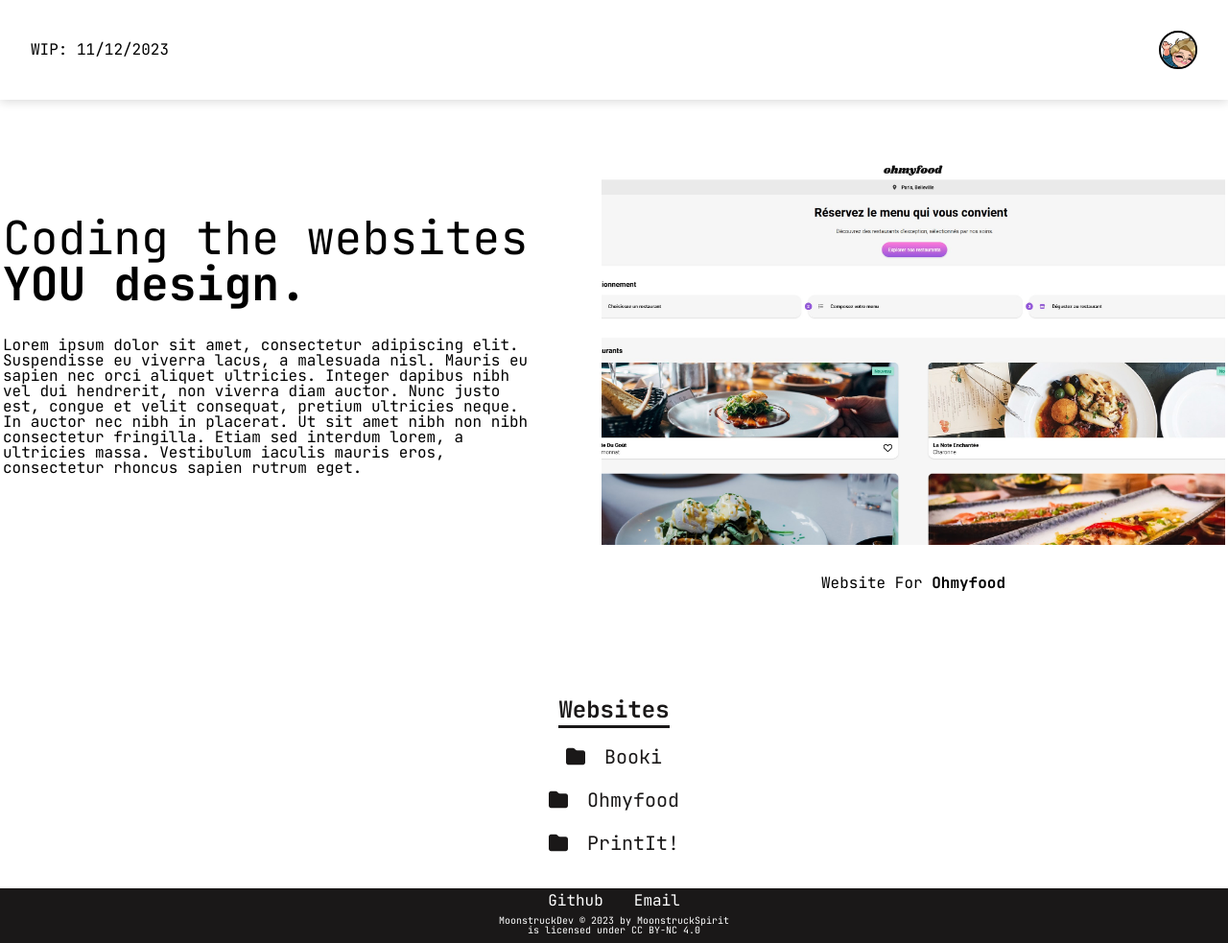
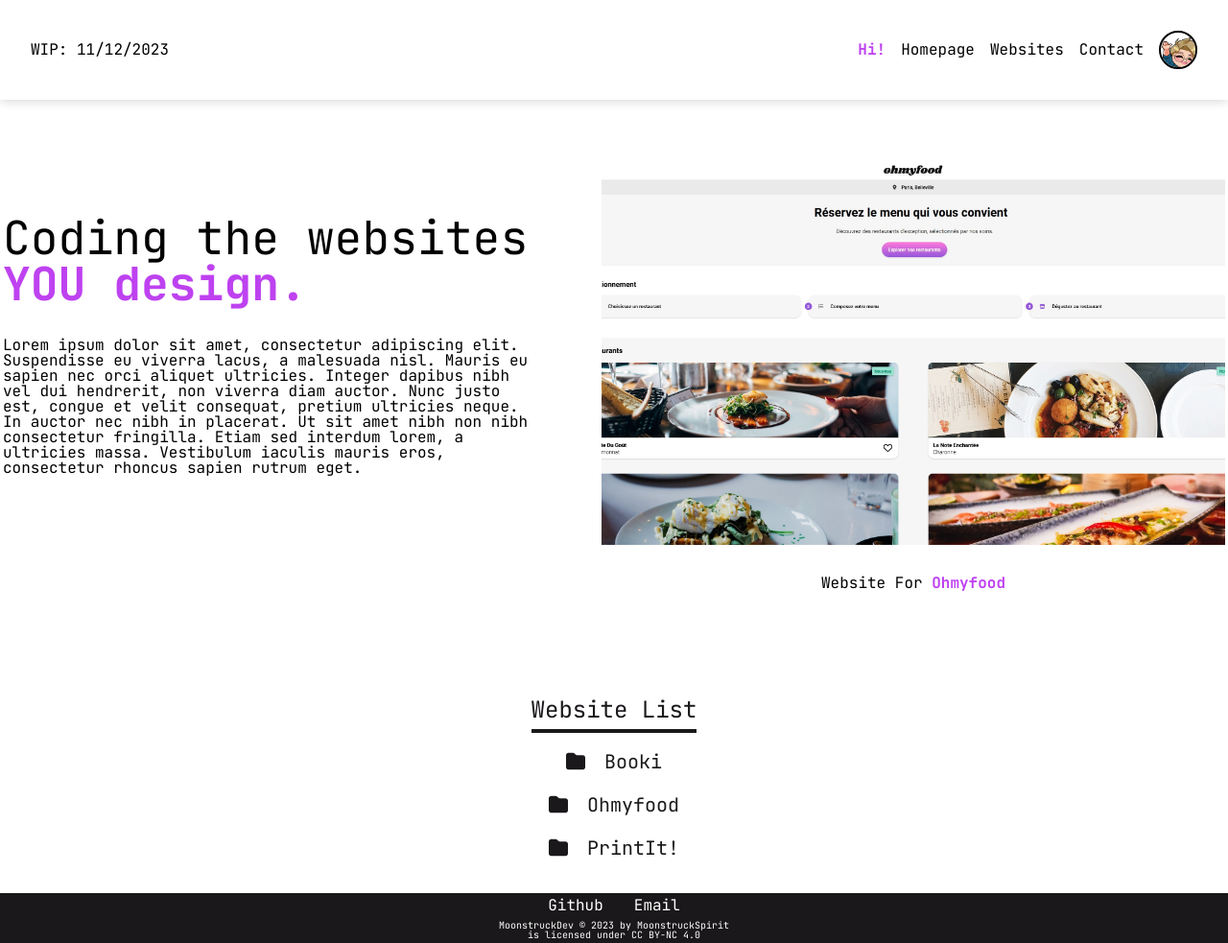
Before and after one commit to MoonstruckDev/Portfolio, a website: page index.html in a window 1280 px wide. Shown: the top 983 px of the page at 96% size. Drawn offline with Linux system fonts and the light colour scheme.

Commit message:
Added Website Title to HTML Changed Span color

```diff
--- a/index.html
+++ b/index.html
@@ -22,7 +22,17 @@
 <body>
     <header class="header">
         <h2>WIP: 11/12/2023</h2>
-        <img class="header__logo" src="assets/images/wave.gif" alt="MoonstruckDev's profile picture">
+        <nav class="header__nav">
+            <ul class="nav__list">
+                <li class="list__item"><a href="#"><span>Hi!</span></a></li>
+                <li class="list__item"><a href="#">Homepage</a></li>
+                <li class="list__item"><a href="#">Websites</a></li>
+                <li class="list__item"><a href="#">Contact</a></li>
+            </ul>
+            <img class="header__logo" src="assets/images/wave.gif" alt="MoonstruckDev's profile picture">
+        </nav>
+
+
     </header>
     <main class="main-container">
         <section class="hero">
@@ -41,7 +51,8 @@
                 <p class="hero__banner__tagline">Website For <span>Ohmyfood</span></p>
             </aside>
         </section>
-        <div class="container">
+        <section class="container">
+            <h2 class="container__title">Website List</h2>
             <a href="https://booki.moonstruck.pro" class="container__link">
                 <i class="container__icon fa-solid fa-folder"></i>Booki
             </a>
@@ -51,7 +62,7 @@
             <a href="https://printit.moonstruck.pro" class="container__link">
                 <i class="container__icon fa-solid fa-folder"></i>PrintIt!
             </a>
-        </div>
+        </section>
     </main>
 
     <footer class="footer">
--- a/style.scss
+++ b/style.scss
@@ -4,7 +4,8 @@
 
 // Vars
 
-$primary-color: #1a1818;
+$primary-color: #1a181a;
+$secondary-color: #be42f0;
 
 body {
     position: relative;
@@ -27,6 +28,13 @@
         height: 2.5rem;
         aspect-ratio: 1/1;
     }
+
+    &__nav, .nav__list {
+        display: flex;
+        flex-direction: row;
+        gap: 1rem;
+        align-items: center;
+    }
 }
 
 .main-container {
@@ -38,6 +46,7 @@
 
 span {
     font-weight: bold;
+    color: $secondary-color;
 }
 .hero {
     // position: relative;
@@ -111,14 +120,20 @@
     overflow: hidden;
     text-overflow: ellipsis;
 
-    &::before {
-        content: "Websites";
+    &__title {
         font-size: 1.5rem;
-        font-weight: 700;
-        width: min-content;
-        padding-bottom: .25rem;
-        border-bottom: $primary-color 0.2rem solid;
+        border-bottom: $primary-color .25rem solid;
+        padding-bottom: .5rem;
     }
+
+    // &::before {
+    //     content: "Websites";
+    //     font-size: 1.5rem;
+    //     font-weight: 700;
+    //     width: min-content;
+    //     padding-bottom: .25rem;
+    //     border-bottom: $primary-color 0.2rem solid;
+    // }
 
     @media (max-width: 767.98px) {
 
```
Also changed, not shown: assets/css/style.css, 1 other file.
